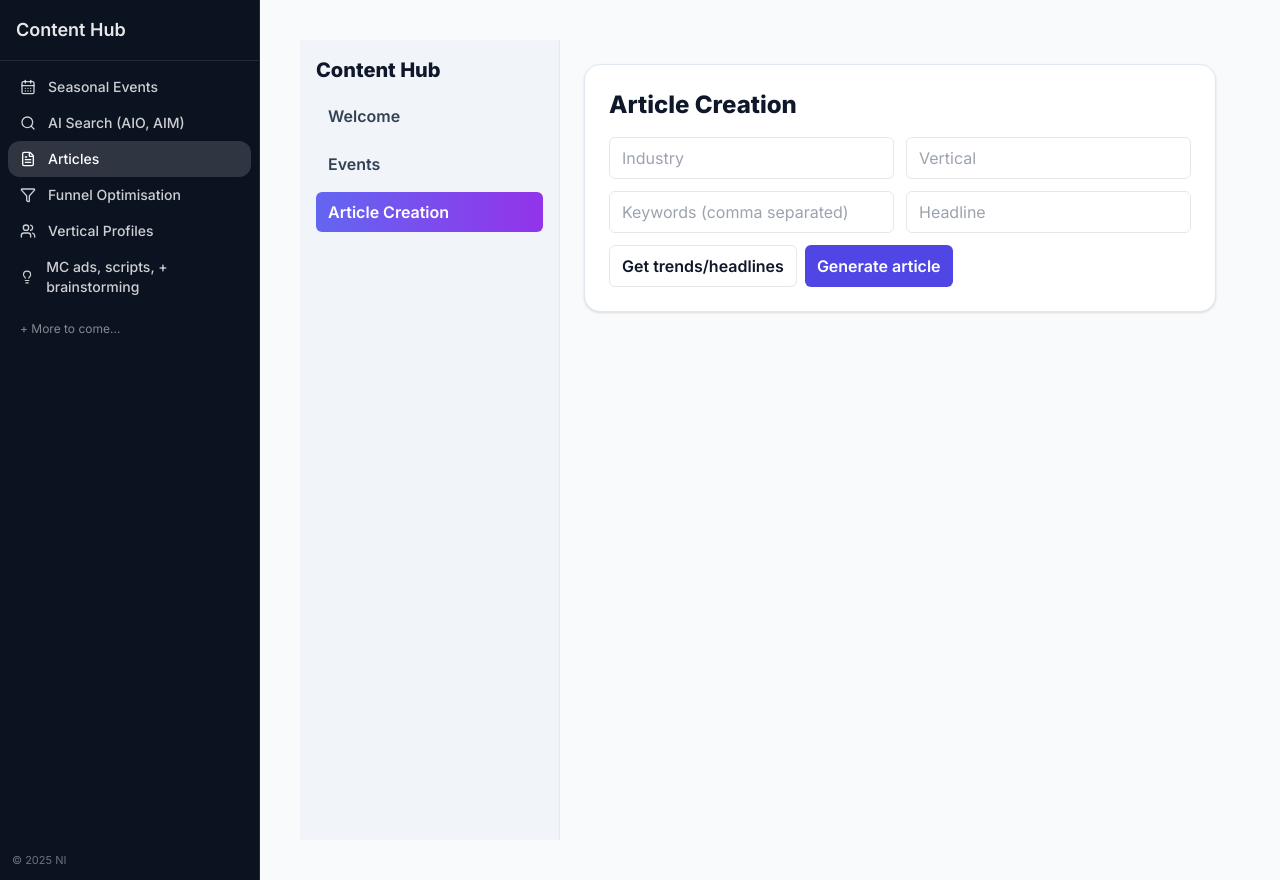
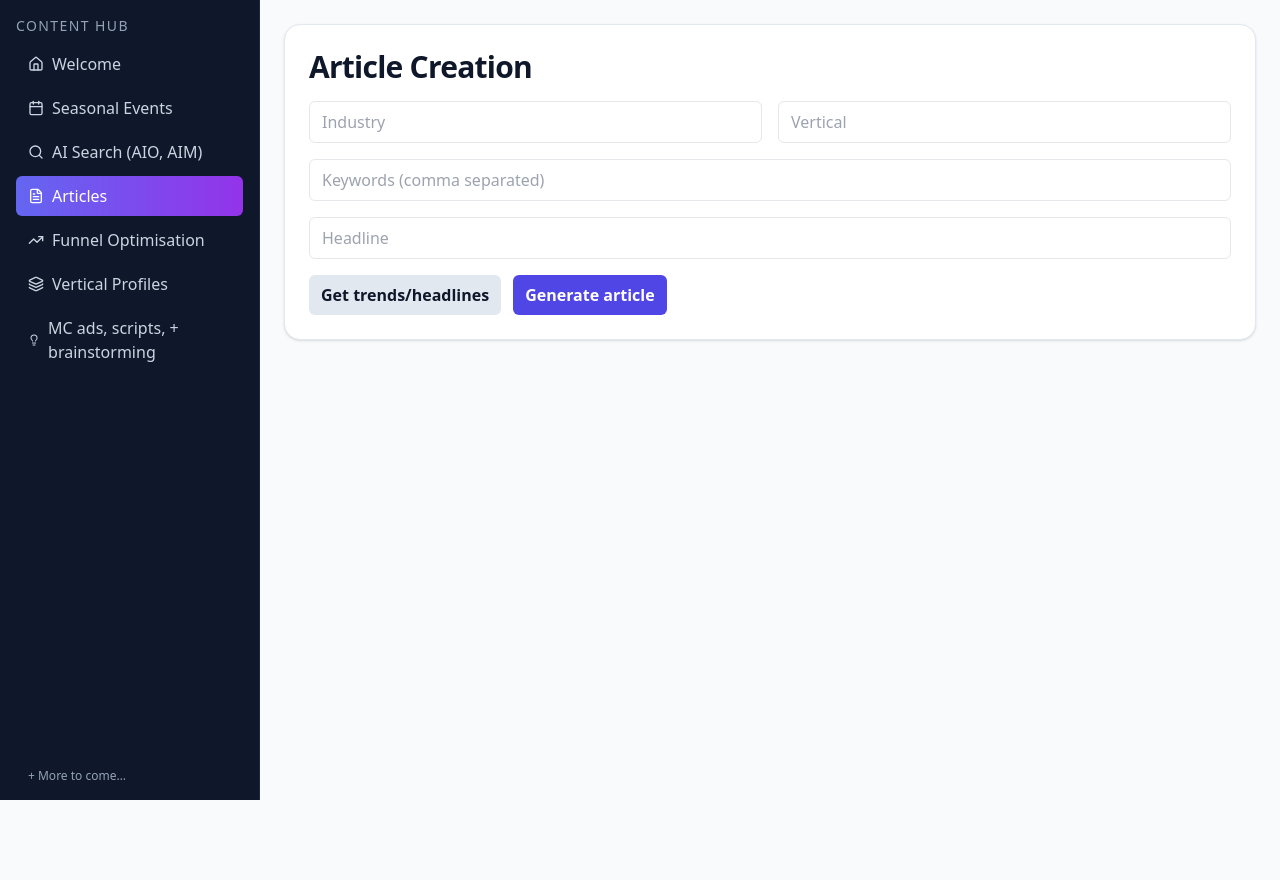
Before and after one commit to sophialivanos/ni-content-hub-static, a Next.js app: page /articles in a window 1280 px wide. After the commit the page ends 800 px from the top, so only its background shows below. Built offline with nearby package versions, Linux system fonts and the light colour scheme.

Commit message:
test: force redeploy, nav visible change

```diff
--- a/components/AppLayout.tsx
+++ b/components/AppLayout.tsx
@@ -1,84 +1,76 @@
-import * as React from 'react'
-import Link from 'next/link'
-import { useRouter } from 'next/router'
-import { Menu, CalendarDays, Search, FileText, Funnel, Users, Lightbulb } from 'lucide-react'
-import { Sheet, SheetContent, SheetTrigger } from './ui/sheet'
-import { ScrollArea } from './ui/scroll-area'
-import { Separator } from './ui/separator'
-import { cn } from '@/lib/utils'
-import { track } from '@/lib/analytics'
+// components/AppLayout.tsx
+import Link from "next/link";
+import { useRouter } from "next/router";
+import type { ReactNode, SVGProps } from "react";
+import {
+  Home,
+  Calendar,
+  Search,
+  FileText,
+  TrendingUp,
+  Layers,
+  Lightbulb,
+} from "lucide-react";
 
-type NavItem = { label: string; href: string; icon: React.ReactNode }
+type IconType = (p: SVGProps<SVGSVGElement>) => JSX.Element;
 
-const NAV: NavItem[] = [
-  { label: 'Seasonal Events', href: '/events', icon: <CalendarDays className="h-4 w-4" /> },
-  { label: 'AI Search (AIO, AIM)', href: '/ai-search', icon: <Search className="h-4 w-4" /> },
-  { label: 'Articles', href: '/articles', icon: <FileText className="h-4 w-4" /> },
-  { label: 'Funnel Optimisation', href: '/funnel', icon: <Funnel className="h-4 w-4" /> },
-  { label: 'Vertical Profiles', href: '/profiles', icon: <Users className="h-4 w-4" /> },
-  { label: 'MC ads, scripts, + brainstorming', href: '/mc-brainstorm', icon: <Lightbulb className="h-4 w-4" /> },
-]
-
-function SideNav({ onNavigate }: { onNavigate?: () => void }) {
-  const { pathname } = useRouter()
+function NavItem({
+  href,
+  label,
+  icon: Icon,
+  active,
+}: {
+  href: string;
+  label: string;
+  icon: IconType;
+  active: boolean;
+}) {
   return (
-    <div className="flex h-full flex-col">
-      <div className="px-4 py-4">
-        <div className="text-white/90 font-semibold text-lg">Content Hub</div>
-      </div>
-      <Separator className="bg-white/10" />
-      <ScrollArea className="flex-1">
-        <nav className="p-2">
-          {NAV.map(item => {
-            const active = pathname === item.href
-            return (
-              <Link
-                key={item.href}
-                href={item.href}
-                onClick={() => { track('nav_click', { label: item.label, href: item.href }); onNavigate?.() }}
-                className={cn(
-                  'flex items-center gap-3 rounded-xl px-3 py-2 text-sm font-medium transition-colors',
-                  'text-white/80 hover:text-white hover:bg-white/10',
-                  active && 'bg-white/15 text-white'
-                )}
-              >
-                {item.icon}
-                <span>{item.label}</span>
-              </Link>
-            )
-          })}
-          <div className="mt-2 px-3 py-2 text-xs text-white/50 select-none">+ More to come…</div>
-        </nav>
-      </ScrollArea>
-      <div className="p-3 text-[11px] text-white/40">© {new Date().getFullYear()} NI</div>
-    </div>
-  )
+    <Link
+      href={href}
+      className={`flex items-center gap-2 px-3 py-2 rounded-md font-medium transition ${
+        active
+          ? "bg-gradient-to-r from-indigo-500 to-purple-600 text-white"
+          : "text-slate-300 hover:bg-slate-800 hover:text-white"
+      }`}
+    >
+      <Icon className="h-4 w-4" />
+      <span>{label}</span>
+    </Link>
+  );
 }
 
-export default function AppLayout({ children }: { children: React.ReactNode }) {
+export default function AppLayout({ children }: { children: ReactNode }) {
+  const { pathname } = useRouter();
+  const isActive = (href: string) => pathname === href;
+
   return (
-    <div className="min-h-screen">
-      {/* Top bar (mobile) */}
-      <div className="md:hidden sticky top-0 z-40 flex items-center justify-between px-4 py-3 bg-[var(--bg)] text-white border-b border-[var(--ring)]">
-        <div className="font-semibold">Content Hub</div>
-        <Sheet>
-          <SheetTrigger aria-label="Open navigation" className="rounded-md p-2 hover:bg-white/10">
-            <Menu className="h-5 w-5" />
-          </SheetTrigger>
-          <SheetContent side="left" className="p-0 w-80 bg-[var(--bg)] text-white border-[var(--ring)]">
-            <SideNav />
-          </SheetContent>
-        </Sheet>
-      </div>
+    <div className="min-h-screen w-full grid grid-cols-[260px_1fr] bg-slate-50">
+      {/* LEFT SIDEBAR */}
+      <aside className="border-r border-slate-800 bg-slate-900 text-slate-100 p-4 sticky top-0 h-screen flex flex-col">
+        <div className="text-sm uppercase tracking-widest text-slate-400 mb-2">
+          Content Hub
+        </div>
 
-      <div className="grid md:grid-cols-[260px_1fr]">
-        {/* Sidebar (desktop) */}
-        <aside className="hidden md:block min-h-screen sticky top-0 bg-[var(--bg)] text-white border-r border-[var(--ring)]">
-          <SideNav />
-        </aside>
-        {/* Content */}
-        <main className="p-6 md:p-10">{children}</main>
-      </div>
+        {/* NAV (old style look) */}
+        <div className="flex-1">
+          <nav className="flex flex-col gap-1">
+            <NavItem href="/"                label="Welcome"                          icon={Home}       active={isActive("/")} />
+            <NavItem href="/events"          label="Seasonal Events"                   icon={Calendar}   active={isActive("/events")} />
+            <NavItem href="/ai-search"       label="AI Search (AIO, AIM)"              icon={Search}     active={isActive("/ai-search")} />
+            <NavItem href="/articles"        label="Articles"                          icon={FileText}   active={isActive("/articles")} />
+            <NavItem href="/funnel"          label="Funnel Optimisation"               icon={TrendingUp} active={isActive("/funnel")} />
+            <NavItem href="/vertical-profiles" label="Vertical Profiles"               icon={Layers}     active={isActive("/vertical-profiles")} />
+            <NavItem href="/mc-brainstorm"   label="MC ads, scripts, + brainstorming"  icon={Lightbulb}  active={isActive("/mc-brainstorm")} />
+          </nav>
+        </div>
+
+        {/* SMALL FOOTER LINE */}
+        <div className="px-3 pt-2 text-xs text-slate-400 select-none">+ More to come…</div>
+      </aside>
+
+      {/* MAIN CONTENT */}
+      <main className="p-6 w-full">{children}</main>
     </div>
-  )
+  );
 }
--- a/components/Layout.tsx
+++ b/components/Layout.tsx
@@ -1,35 +1,49 @@
 // components/Layout.tsx
 import Link from "next/link";
 import { useRouter } from "next/router";
-import type { ReactNode } from "react";
+import type { ReactNode, SVGProps } from "react";
+import { Home, Calendar, Search, FileText, TrendingUp, Layers, Lightbulb } from "lucide-react";
+
+type IconType = (props: SVGProps<SVGSVGElement>) => JSX.Element;
+
+function NavItem({
+  href, label, icon: Icon, active,
+}: { href: string; label: string; icon: IconType; active: boolean }) {
+  return (
+    <Link
+      href={href}
+      aria-current={active ? "page" : undefined}
+      className={`flex items-center gap-2 px-3 py-2 rounded-md font-medium transition
+        ${active
+          ? "bg-gradient-to-r from-indigo-500 to-purple-600 text-white"
+          : "text-slate-300 hover:bg-slate-800 hover:text-white"}`}
+    >
+      <Icon className="h-4 w-4" />
+      <span>{label}</span>
+    </Link>
+  );
+}
 
 export default function Layout({ children }: { children: ReactNode }) {
   const { pathname } = useRouter();
-
-  const Nav = ({ href, label }: { href: string; label: string }) => (
-    <Link
-      href={href}
-      className={`block px-3 py-2 rounded-md font-semibold ${
-        pathname === href
-          ? "bg-gradient-to-r from-indigo-500 to-purple-600 text-white"
-          : "text-slate-700 hover:bg-slate-100"
-      }`}
-    >
-      {label}
-    </Link>
-  );
+  // Active if it's an exact match OR a sub-route
+  const isActive = (href: string) => pathname === href || pathname.startsWith(href + "/");
 
   return (
-    <div className="grid min-h-screen grid-cols-[260px_1fr]">
-      <aside className="border-r border-slate-200 bg-slate-100 p-4 sticky top-0 h-screen">
-        <div className="text-xl font-extrabold mb-3">Content Hub</div>
-        <nav className="flex flex-col gap-2">
-          <Nav href="/" label="Welcome" />
-          <Nav href="/events" label="Events" />
-          <Nav href="/articles" label="Article Creation" />
+    <div className="min-h-screen w-full grid grid-cols-[260px_1fr] bg-slate-50">
+      <aside className="border-r border-slate-800 bg-slate-900 text-slate-100 p-4 sticky top-0 h-screen">
+        <div className="text-sm uppercase tracking-widest text-slate-400 mb-2">Content Hub</div>
+        <nav className="flex flex-col gap-1">
+          <NavItem href="/" label="Welcome" icon={Home} active={isActive("/")} />
+          <NavItem href="/events" label="Seasonal Events" icon={Calendar} active={isActive("/events")} />
+          <NavItem href="/ai-search" label="AI Search (AIO, AIM)" icon={Search} active={isActive("/ai-search")} />
+          <NavItem href="/articles" label="Articles" icon={FileText} active={isActive("/articles")} />
+          <NavItem href="/funnel" label="Funnel Optimisation" icon={TrendingUp} active={isActive("/funnel")} />
+          <NavItem href="/vertical-profiles" label="Vertical Profiles" icon={Layers} active={isActive("/vertical-profiles")} />
+          <NavItem href="/mc-brainstorm" label="MC ads, scripts, + brainstorming" icon={Lightbulb} active={isActive("/mc-brainstorm")} />
         </nav>
       </aside>
-      <main className="p-6 max-w-5xl">{children}</main>
+      <main className="p-6 w-full">{children}</main>
     </div>
   );
 }
--- a/pages/_app.tsx
+++ b/pages/_app.tsx
@@ -1,16 +1,12 @@
+// pages/_app.tsx
 import type { AppProps } from "next/app";
+import AppLayout from "@/components/AppLayout";
 import "@/styles/globals.css";
-import { Inter } from "next/font/google";
-import AppLayout from "@/components/AppLayout"; // your app shell
 
-const inter = Inter({ subsets: ["latin"], variable: "--font-inter" });
-
-export default function App({ Component, pageProps }: AppProps) {
+export default function MyApp({ Component, pageProps }: AppProps) {
   return (
-    <div className={inter.variable + " font-sans"}>
-      <AppLayout>
-        <Component {...pageProps} />
-      </AppLayout>
-    </div>
+    <AppLayout>
+      <Component {...pageProps} />
+    </AppLayout>
   );
 }
--- a/pages/articles.tsx
+++ b/pages/articles.tsx
@@ -1,81 +1,53 @@
+// pages/articles.tsx
 import { useState } from "react";
-import Layout from "@/components/Layout";
 
-export default function Articles(){
-  const [industry,setIndustry]=useState('');
-  const [vertical,setVertical]=useState('');
-  const [keywords,setKeywords]=useState('');
-  const [headline,setHeadline]=useState('');
-  const [trends,setTrends]=useState<string[]>([]);
-  const [heads,setHeads]=useState<string[]>([]);
-  const [article,setArticle]=useState('');
-  const [busy,setBusy]=useState(false);
-  const [msg,setMsg]=useState('');
-
-  async function callLF(name:string, args:any){
-    const r = await fetch('/api/lf',{method:'POST',headers:{'Content-Type':'application/json'},body: JSON.stringify({ name, args })});
-    const isJson = r.headers.get('content-type')?.includes('application/json');
-    const data = await (isJson ? r.json() : r.text());
-    if(!r.ok) throw new Error(typeof data === 'string' ? data : JSON.stringify(data));
-    return data;
-  }
-
-  const getTrends = async ()=>{
-    if(!industry){ setMsg('Select an industry.'); return; }
-    setBusy(true); setMsg('');
-    try{
-      const data = await callLF('Content_Trends_Research', { Industry:industry, Vertical:vertical, Country:'US', Keywords: keywords.split(',').map(s=>s.trim()).filter(Boolean) });
-      setTrends(data?.content?.trends || []);
-      setHeads(data?.content?.headlines || []);
-    }catch(e:any){ setMsg(e.message);}finally{ setBusy(false); }
-  };
-
-  const createArticle = async ()=>{
-    if(!industry || !vertical || !headline){ setMsg('Industry, Vertical, and Headline are required.'); return; }
-    setBusy(true); setMsg('');
-    try{
-      const data = await callLF('Content_Article_Creation', { Industry:industry, Vertical:vertical, Country:'US', Headline:headline, Keywords: keywords.split(',').map(s=>s.trim()).filter(Boolean) });
-      const content = data?.content ?? data?.result ?? (typeof data === 'string' ? data : JSON.stringify(data,null,2));
-      setArticle(content);
-    }catch(e:any){ setMsg(e.message);}finally{ setBusy(false); }
-  };
+export default function Articles() {
+  const [industry, setIndustry] = useState("");
+  const [vertical, setVertical] = useState("");
+  const [keywords, setKeywords] = useState("");
+  const [headline, setHeadline] = useState("");
 
   return (
-    <Layout>
       <div className="bg-white border border-slate-200 rounded-2xl shadow p-6">
-        <h2 className="text-2xl font-extrabold mb-4">Article Creation</h2>
-        <div className="grid gap-3 grid-cols-1 md:grid-cols-2">
-          <input className="border rounded-md px-3 py-2" placeholder="Industry" value={industry} onChange={e=>setIndustry(e.target.value)} />
-          <input className="border rounded-md px-3 py-2" placeholder="Vertical" value={vertical} onChange={e=>setVertical(e.target.value)} />
-          <input className="border rounded-md px-3 py-2" placeholder="Keywords (comma separated)" value={keywords} onChange={e=>setKeywords(e.target.value)} />
-          <input className="border rounded-md px-3 py-2" placeholder="Headline" value={headline} onChange={e=>setHeadline(e.target.value)} />
+        <h2 className="text-2xl md:text-3xl font-extrabold tracking-tight mb-4">
+          Article Creation
+        </h2>
+
+        <div className="grid grid-cols-1 md:grid-cols-2 gap-4">
+          <input
+            className="border rounded-md px-3 py-2"
+            placeholder="Industry"
+            value={industry}
+            onChange={(e) => setIndustry(e.target.value)}
+          />
+          <input
+            className="border rounded-md px-3 py-2"
+            placeholder="Vertical"
+            value={vertical}
+            onChange={(e) => setVertical(e.target.value)}
+          />
+          <input
+            className="border rounded-md px-3 py-2 md:col-span-2"
+            placeholder="Keywords (comma separated)"
+            value={keywords}
+            onChange={(e) => setKeywords(e.target.value)}
+          />
+          <input
+            className="border rounded-md px-3 py-2 md:col-span-2"
+            placeholder="Headline"
+            value={headline}
+            onChange={(e) => setHeadline(e.target.value)}
+          />
         </div>
-        <div className="flex gap-2 mt-3">
-          <button className="px-3 py-2 rounded-md border font-semibold" onClick={getTrends} disabled={busy}>Get trends/headlines</button>
-          <button className="px-3 py-2 rounded-md bg-indigo-600 text-white font-semibold" onClick={createArticle} disabled={busy}>Generate article</button>
+
+        <div className="mt-4 flex gap-3">
+          <button className="px-3 py-2 rounded-md bg-slate-200 text-slate-900 font-semibold">
+            Get trends/headlines
+          </button>
+          <button className="px-3 py-2 rounded-md bg-indigo-600 text-white font-semibold">
+            Generate article
+          </button>
         </div>
-        {msg && <div className="mt-3 text-red-700">{msg}</div>}
-
-        {(trends.length>0 || heads.length>0) && (
-          <div className="grid gap-3 grid-cols-1 md:grid-cols-2 mt-4">
-            <div className="border rounded-xl p-4 bg-white">
-              <b>Trends</b>
-              <ul className="list-disc ml-5 mt-2">{trends.map((t,i)=><li key={i}>{t}</li>)}</ul>
-            </div>
-            <div className="border rounded-xl p-4 bg-white">
-              <b>Suggested headlines</b>
-              <ul className="list-disc ml-5 mt-2">{heads.map((h,i)=><li key={i}><button className="underline" onClick={()=>setHeadline(h)}>{h}</button></li>)}</ul>
-            </div>
-          </div>
-        )}
-
-        {article && (
-          <div className="mt-4">
-            <b>Generated Article</b>
-            <textarea className="mt-2 w-full min-h-[300px] border rounded-md p-3" value={article} onChange={e=>setArticle(e.target.value)} />
-          </div>
-        )}
       </div>
-    </Layout>
   );
 }
--- /dev/null
+++ b/pages/mc-brainstorm.tsx
@@ -0,0 +1,9 @@
+// pages/mc-brainstorm.tsx
+export default function McBrainstorm() {
+  return (
+      <div className="rounded-2xl bg-white p-6 shadow-soft border border-slate-200">
+        <h1 className="text-2xl font-bold">MC ads, scripts, + brainstorming</h1>
+        <p className="text-slate-600 mt-2">Coming soon.</p>
+      </div>
+  );
+}
--- /dev/null
+++ b/pages/vertical-profiles.tsx
@@ -0,0 +1,9 @@
+// pages/vertical-profiles.tsx
+export default function VerticalProfiles() {
+  return (
+      <div className="rounded-2xl bg-white p-6 shadow-soft border border-slate-200">
+        <h1 className="text-2xl font-bold">Vertical Profiles</h1>
+        <p className="text-slate-600 mt-2">Coming soon.</p>
+      </div>
+  );
+}
```
Also changed, not shown: pages/welcome.tsx (added, +15 -0 lines).
